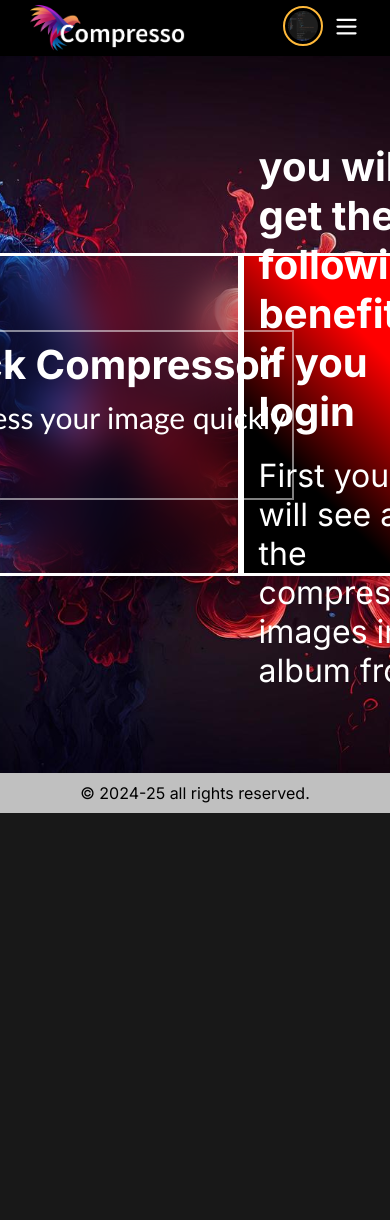
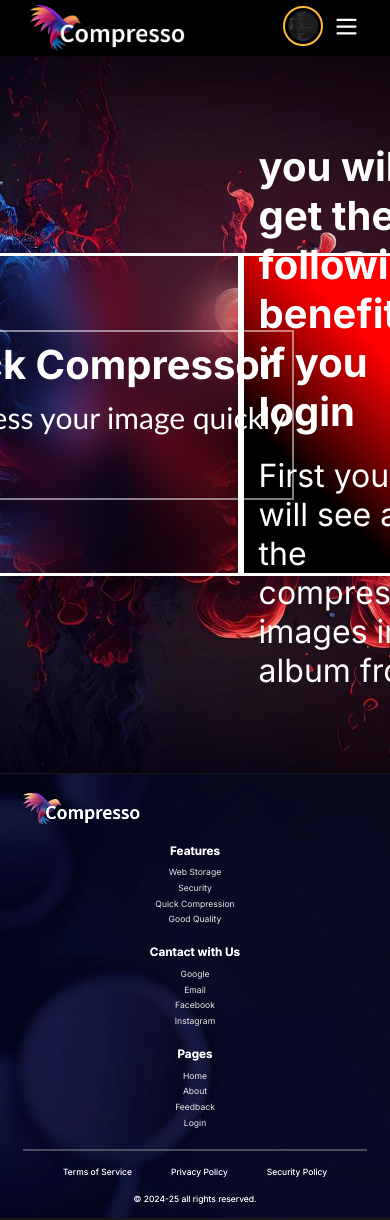
Before and after one commit to pritampaul02/Image-Copressor, a React (Vite) app: page /login in a window 390 px wide. Before the commit the page ends 844 px from the top, so only its background shows below. Built offline with nearby package versions, Linux system fonts and the light colour scheme; no server answers.

Commit message:
footer edit 01

```diff
--- a/src/components/Footer.jsx
+++ b/src/components/Footer.jsx
@@ -2,7 +2,56 @@ import React from "react";
 import "../style/footer.css";
 
 const Footer = () => {
-    return <footer>&copy; 2024-25 all rights reserved.</footer>;
+    return (
+
+        <footer id="footer">
+     <div id="footer_logo">
+    {/* <!--  <img src="logo 1.jpg"> --> */}
+     </div>
+     <div id="footer_top_details_container">
+
+       <div id="footer_top_details">
+         <div id="footer_top_details_heading">
+           Features
+         </div>
+         <p>Web Storage</p>
+         <p>Security</p>
+         <p>Quick Compression</p>
+         <p>Good Quality</p>
+       </div>
+       <div id="footer_top_details">
+         <div id="footer_top_details_heading">
+           Cantact with Us
+         </div>
+         <p>Google</p>
+         <p>Email</p>
+         <p>Facebook</p>
+         <p>Instagram</p>
+       </div>
+
+       <div id="footer_top_details">
+         <div id="footer_top_details_heading">
+           Pages
+         </div>
+         <a href="/"><p>Home</p></a>
+         <a href="/about"><p>About</p></a>
+         <a href="/feedback"><p>Feedback</p></a>
+         <a href="/login"><p>Login</p></a>
+       </div>
+
+     </div>
+     <div id="footer_bottom_details_container">
+       <div id="footer_privacy">
+         <a href="/₹+">Terms of Service</a>
+         <a href="/₹2">Privacy Policy</a>
+         <a href="/28!">Security Policy</a>
+       </div>
+        <p>&copy; 2024-25 all rights reserved.</p>
+     </div>
+   </footer>
+
+
+    );
 };
 
 export default Footer;
--- a/src/style/About.css
+++ b/src/style/About.css
@@ -1,5 +1,5 @@
 #about_page {
-    height: 1420px;
+    height: 100%;
     overflow: hidden;
     width: 100%;
     /* border: 1px solid red; */
@@ -297,7 +297,7 @@
 /* This part for under 1200px viev */
 @media screen and (max-width: 1200px) {
     #background_2 {
-        top: -290px;
+        top: -270px;
     }
 }
 
--- a/src/style/footer.css
+++ b/src/style/footer.css
@@ -1,7 +1,224 @@
-footer {
+/* footer {
     background-color: var(--gray);
     display: flex;
     align-items: center;
     justify-content: center;
     padding: 10px;
+} */
+
+
+footer {
+    /* background-image: linear-gradient(180deg, #060e36,#020b38,#020b38,#020b38);
+    */
+    padding: 2vw 15vw 0.6vw 15vw;
+    color: white;
+    background: url('../media/ForFooter/footer back1.jpg');
+    background-repeat: no-repeat;
+    background-position-x: 50%;
+    background-position-y: 60%;
+    background-size: 100%;
+    /* border: 1px solid red; */
+    filter: saturate(90%) brightness(120%);
 }
+
+#footer_logo {
+    height: 60px;
+    width: 160px;
+    margin-bottom: 10px;
+    background: url('../media/logo.png');
+    background-repeat: no-repeat;
+    background-position-x: 50%;
+    background-position-y: 50%;
+    background-size: 100%;
+    filter: saturate(70%);
+    /* border: 1px solid rgba(194, 193, 193, 0.618); */
+}
+
+#footer_top_details_container {
+    height: 100%;
+    width: 100%;
+    padding-block: 1vw;
+    border-bottom: 2px solid #7777777c;
+    display: flex;
+    flex-wrap: wrap;
+    justify-content: space-between;
+    align-items: start;
+    /*border: 1px solid red; */
+}
+
+#footer_top_details {
+    padding: 0;
+    /* border: 1px solid #dadada50; */
+}
+
+#footer_top_details_heading {
+    margin-bottom: 15px;
+    /*medie*/
+    font-size: 20px;
+    font-weight: 700;
+    /* border: 1px solid #ffd900; */
+}
+
+#footer_top_details p {
+    color: #c3c3c3;
+    line-height: 30px;
+    font-size: 14px;
+    font-weight: 500;
+}
+
+#footer_bottom_details_container {
+    padding-block: 2vw;
+    display: flex;
+    flex-wrap: wrap;
+    justify-content: center;
+    align-items: center;
+    /* border: 1px solid #cccbd8; */
+}
+
+#footer_privacy {
+    width: 100%;
+    margin-bottom: 30px;
+    text-align: center;
+    /*  border: 1px solid #f35fa1; */
+}
+
+#footer_privacy a {
+    margin-inline: 35px;
+    font-size: 16px;
+    font-weight: 500;
+    color: white;
+    text-decoration: none;
+}
+
+#footer_bottom_details_container p {
+    width: 100%;
+    text-align: center;
+    font-size: 15px;
+    font-weight: 400;
+    color: white;
+    /*  border: 1px solid #af61f9; */
+}
+
+
+@media screen and (max-width: 1200px) {
+    footer {
+        padding: 1.8vw 10vw 0.8vw 10vw;
+    }
+
+    #footer_logo {
+        height: 40px;
+        width: 140px;
+    }
+
+    #footer_top_details_heading {
+        margin-bottom: 18px;
+        font-size: 20px;
+    }
+
+    #footer_top_details p {
+        line-height: 28px;
+    }
+}
+
+@media screen and (max-width: 1000px) {
+    footer {
+        padding: 2vw 8vw 1vw 8vw;
+    }
+
+    #footer_logo {
+        height: 40px;
+        width: 120px;
+    }
+
+    #footer_top_details_heading {
+        margin-bottom: 14px;
+        font-size: 18px;
+    }
+
+    #footer_top_details p {
+        font-size: 12px;
+        line-height: 26px;
+        font-weight: 400;
+    }
+
+    #footer_bottom_details_container {
+        padding-block: 1.5vw;
+    }
+
+    #footer_privacy {
+        margin-bottom: 20px;
+    }
+
+    #footer_privacy a {
+        font-size: 12px;
+        font-weight: 400;
+    }
+
+    #footer_bottom_details_container p {
+        font-size: 12px;
+        font-weight: 400;
+    }
+}
+
+@media screen and (max-width: 650px) {
+    footer {
+        padding: 5vw 6vw 2vw 6vw;
+        background-position-x: 5%;
+        background-position-y: 30%;
+        background-size: 205%;
+        /* border: 1px solid #949286; */
+    }
+
+    #footer_logo {
+        height: 08vw;
+        width: 30vw;
+        margin-bottom: 4vw;
+    }
+
+    #footer_top_details_container {
+        padding-block: 0vw;
+        padding-top: 1vw;
+        padding-bottom: 0px;
+        justify-content: center;
+    }
+
+    #footer_top_details {
+        width: 100%;
+        margin-bottom: 4.5vw;
+        text-align: center;
+    }
+
+    #footer_top_details_heading {
+        margin-bottom: 2vw;
+        font-size: 3vw;
+        font-weight: 700;
+        /* border: 1px solid #ffd900; */
+    }
+
+    #footer_top_details p {
+        line-height: 4vw;
+        font-size: 2.2vw;
+        font-weight: 400;
+    }
+
+    #footer_bottom_details_container {
+        padding-block: 2vw;
+    }
+
+    #footer_privacy {
+        margin-bottom: 4vw;
+    }
+
+    #footer_privacy a {
+        margin-inline: 5vw;
+        font-size: 2.2vw;
+        font-weight: 400;
+    }
+
+    #footer_bottom_details_container p {
+        font-size: 2.2vw;
+        font-weight: 400;
+    }
+
+
+}
```
Also changed, not shown: src/media/ForFooter/footer back1.jpg (added).
